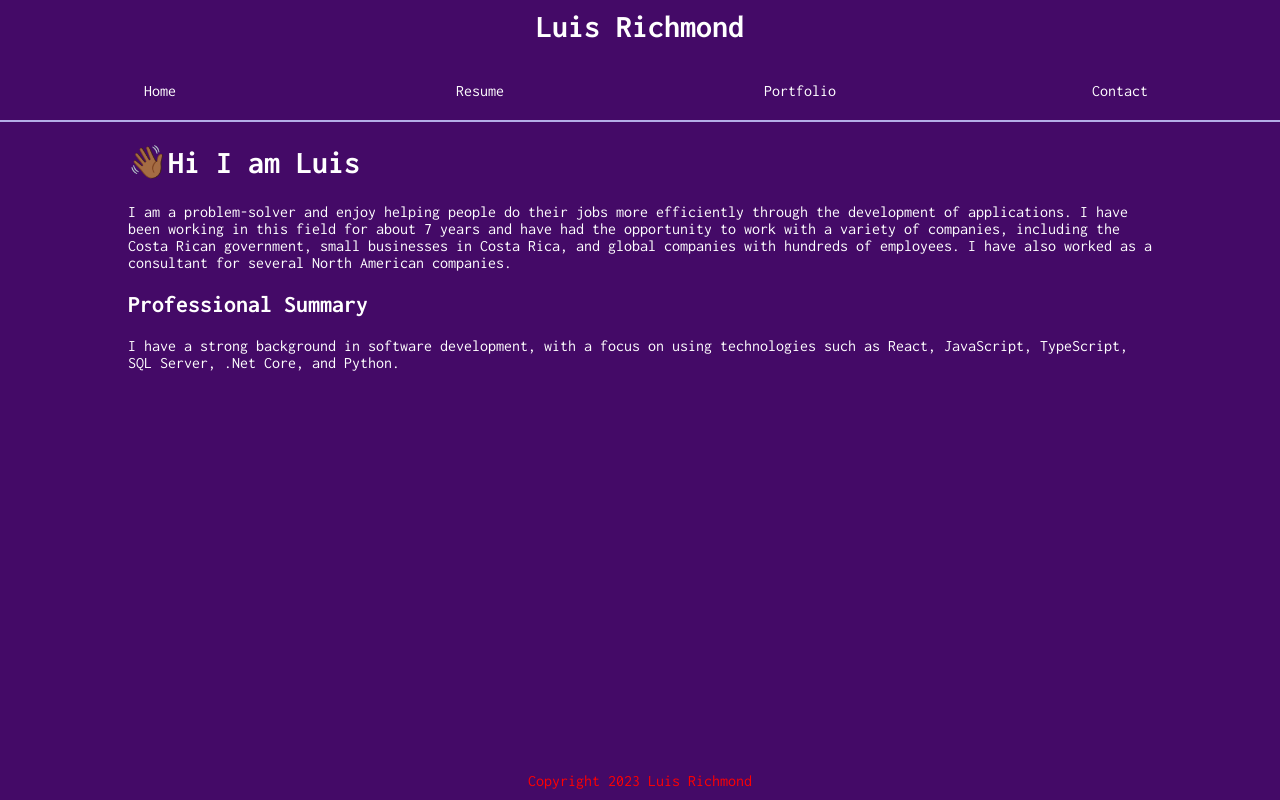
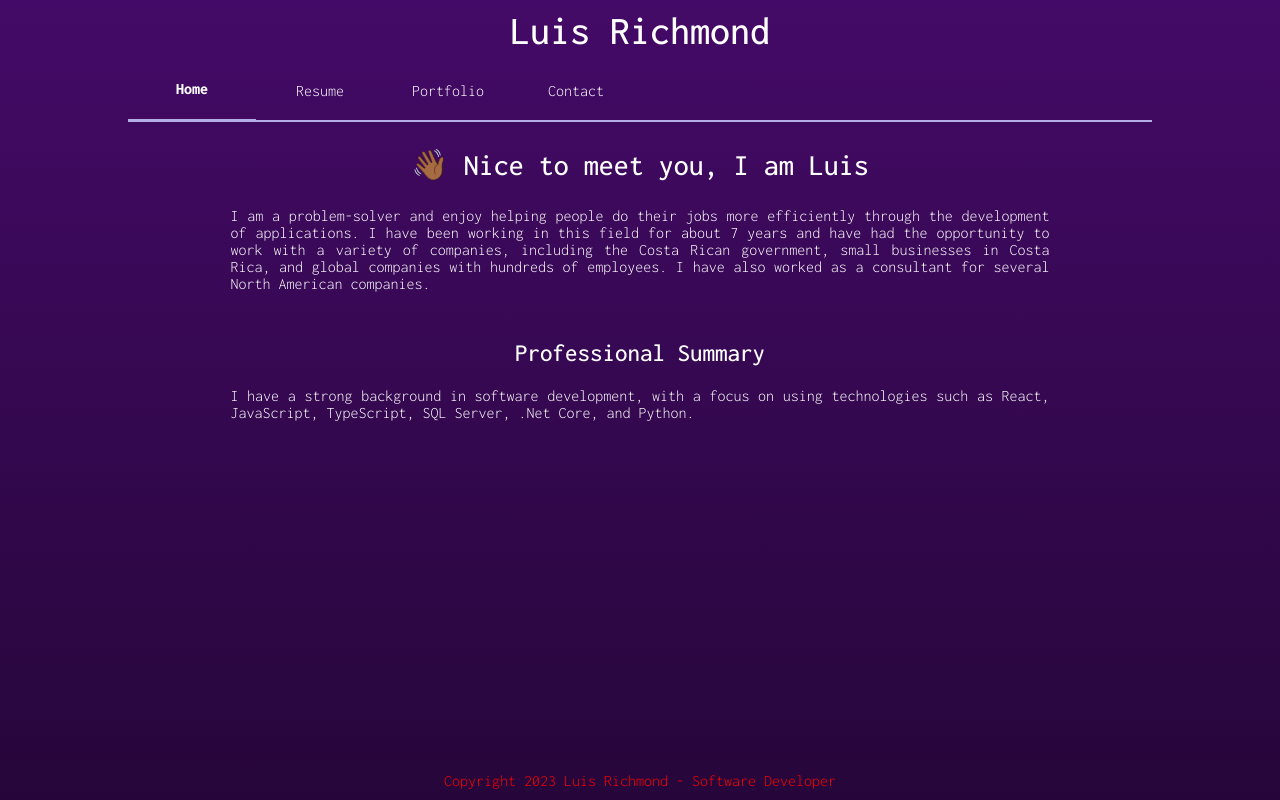
Before and after one commit to lalrg/site-v2, a Next.js app in the folder site-nextjs/: page / in a window 1280 px wide. Built offline with nearby package versions, Linux system fonts and the light colour scheme.

Commit message:
add global styles and some work in the about page.

```diff
--- a/site-nextjs/components/shared/layout/footer/footer.module.css
+++ b/site-nextjs/components/shared/layout/footer/footer.module.css
@@ -5,6 +5,7 @@
   text-align: center;
   position: absolute;
   bottom: 0;
+  left: 0;
   align-content: center;
   align-items: center;
   display: grid;
--- a/site-nextjs/components/shared/layout/footer/index.tsx
+++ b/site-nextjs/components/shared/layout/footer/index.tsx
@@ -3,6 +3,6 @@ import styles from './footer.module.css';
 export default function Footer() {
   return (
   <footer className={styles.footer}>
-    <p className={styles.footerText}>Copyright {new Date().getFullYear()} Luis Richmond</p>
+    <p className={styles.footerText}>Copyright {new Date().getFullYear()} Luis Richmond - Software Developer</p>
   </footer>)
 }
--- a/site-nextjs/components/shared/layout/header/header.module.css
+++ b/site-nextjs/components/shared/layout/header/header.module.css
@@ -1,6 +1,6 @@
 .header {
   height: auto;
-  width: 100vw;
+  width: 80vw;
   display: grid;
   top:0;
   right: 0;
@@ -20,8 +20,7 @@
   grid-template-columns: repeat(4, 1fr);
   align-items: center;
   justify-content: center;
-  row-gap: 4;
-  width: 100vw;
+  width: 50%;
   height: auto;
 }
 
@@ -33,6 +32,8 @@
   padding-bottom: 10px;
   padding-top: 10px;
   text-align: center;
+  font-size: 40px;
+  font-weight: 500;
 }
 
 .link {
@@ -45,5 +46,11 @@
 }
 
 .link:hover {
-  text-decoration: underline;
+  border-bottom: 3px solid #B4AEE8;
+  font-weight: 800;
 }
+
+.linkActive {
+  border-bottom: 3px solid #B4AEE8;
+  font-weight: 800;
+}
--- a/site-nextjs/components/shared/layout/header/index.tsx
+++ b/site-nextjs/components/shared/layout/header/index.tsx
@@ -1,19 +1,24 @@
 import Link from 'next/link'
 import styles from './header.module.css'
+import { NextRouter, useRouter } from 'next/router';
 
-const HeaderLink = (href: string, text: string) => {
-  return <Link href={href} className={styles.link}>{text}</Link>
+const HeaderLink = (href: string, text: string, router: NextRouter) => {
+  return (
+    <Link href={href} className={`${styles.link} ${router.pathname === href ? styles.linkActive : ""}`}>
+      {text}
+    </Link>)
 }
 
 export default function Header() {
+  const router = useRouter();
   return (
     <header className={`${styles.header}`}>
-      <h1 className={styles.title}>Luis Richmond</h1>
+      <p className={styles.title}>Luis Richmond</p>
       <nav className={styles.nav}>
-        {HeaderLink("/", "Home")}
-        {HeaderLink("/resume", "Resume")}
-        {HeaderLink("/portfolio", "Portfolio")}
-        {HeaderLink("/contact", "Contact")}
+        {HeaderLink("/", "Home", router)}
+        {HeaderLink("/resume", "Resume", router)}
+        {HeaderLink("/portfolio", "Portfolio", router)}
+        {HeaderLink("/contact", "Contact", router)}
       </nav>
     </header>
   )
--- a/site-nextjs/pages/index.tsx
+++ b/site-nextjs/pages/index.tsx
@@ -1,10 +1,16 @@
+import styles from '../pagesStyles/index.module.css'
+
 export default function Home() {
   return (
     <main>
-      <h1>👋🏾Hi I am Luis</h1>
-      <p>I am a problem-solver and enjoy helping people do their jobs more efficiently through the development of applications. I have been working in this field for about 7 years and have had the opportunity to work with a variety of companies, including the Costa Rican government, small businesses in Costa Rica, and global companies with hundreds of employees. I have also worked as a consultant for several North American companies.</p>
-      <h2>Professional Summary</h2>
-      <p>I have a strong background in software development, with a focus on using technologies such as React, JavaScript, TypeScript, SQL Server, .Net Core, and Python.</p>
+      <section className={styles.introSection}>
+        <h1 className={styles.title}>👋🏾 Nice to meet you, I am Luis</h1>
+        <p>I am a problem-solver and enjoy helping people do their jobs more efficiently through the development of applications. I have been working in this field for about 7 years and have had the opportunity to work with a variety of companies, including the Costa Rican government, small businesses in Costa Rica, and global companies with hundreds of employees. I have also worked as a consultant for several North American companies.</p>
+      </section>
+      <section>
+        <h2 className={styles.subTitle}>Professional Summary</h2>
+        <p>I have a strong background in software development, with a focus on using technologies such as React, JavaScript, TypeScript, SQL Server, .Net Core, and Python.</p>
+      </section>
     </main>
   )
 }
--- /dev/null
+++ b/site-nextjs/pagesStyles/index.module.css
@@ -0,0 +1,15 @@
+.title {
+  text-align: center;
+  font-size: 30px;
+  font-weight: 500;
+}
+
+.subTitle {
+  text-align: center;
+  font-size: 25px;
+  font-weight: 500;
+}
+
+.introSection {
+  margin-bottom: 3rem;
+}
--- a/site-nextjs/styles/global.css
+++ b/site-nextjs/styles/global.css
@@ -1,6 +1,12 @@
 body {
   color: white;
-  background-color: #440A67;
+  background-image: linear-gradient(to bottom, #440A67, #26063a);
   margin: 0;
   padding: 0;
+  padding-left: 10%;
+  padding-right: 10%;
+  min-height: 100vh;
+  font-weight: 300;
+  font-size: 16px;
+  text-align: justify;
 }
```
